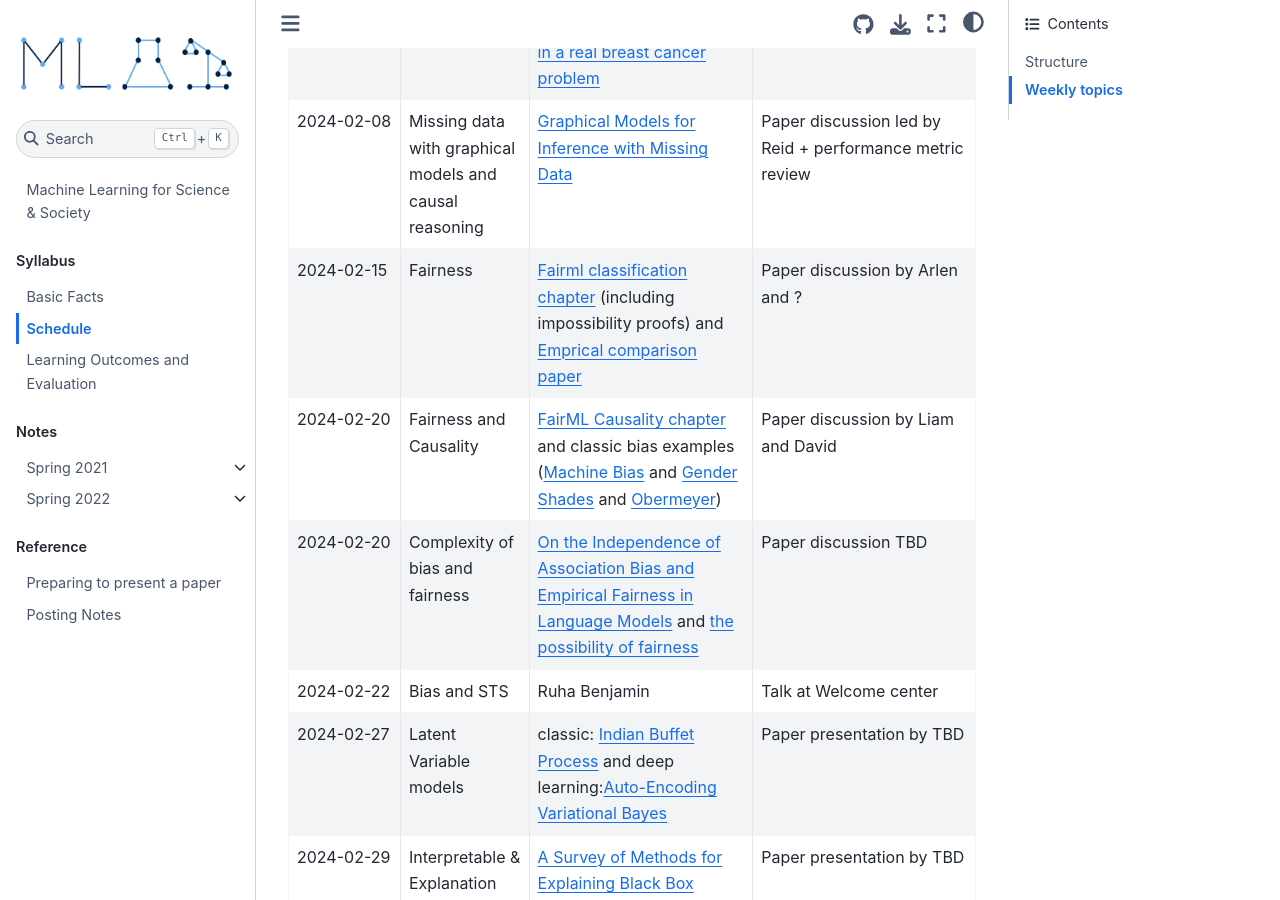
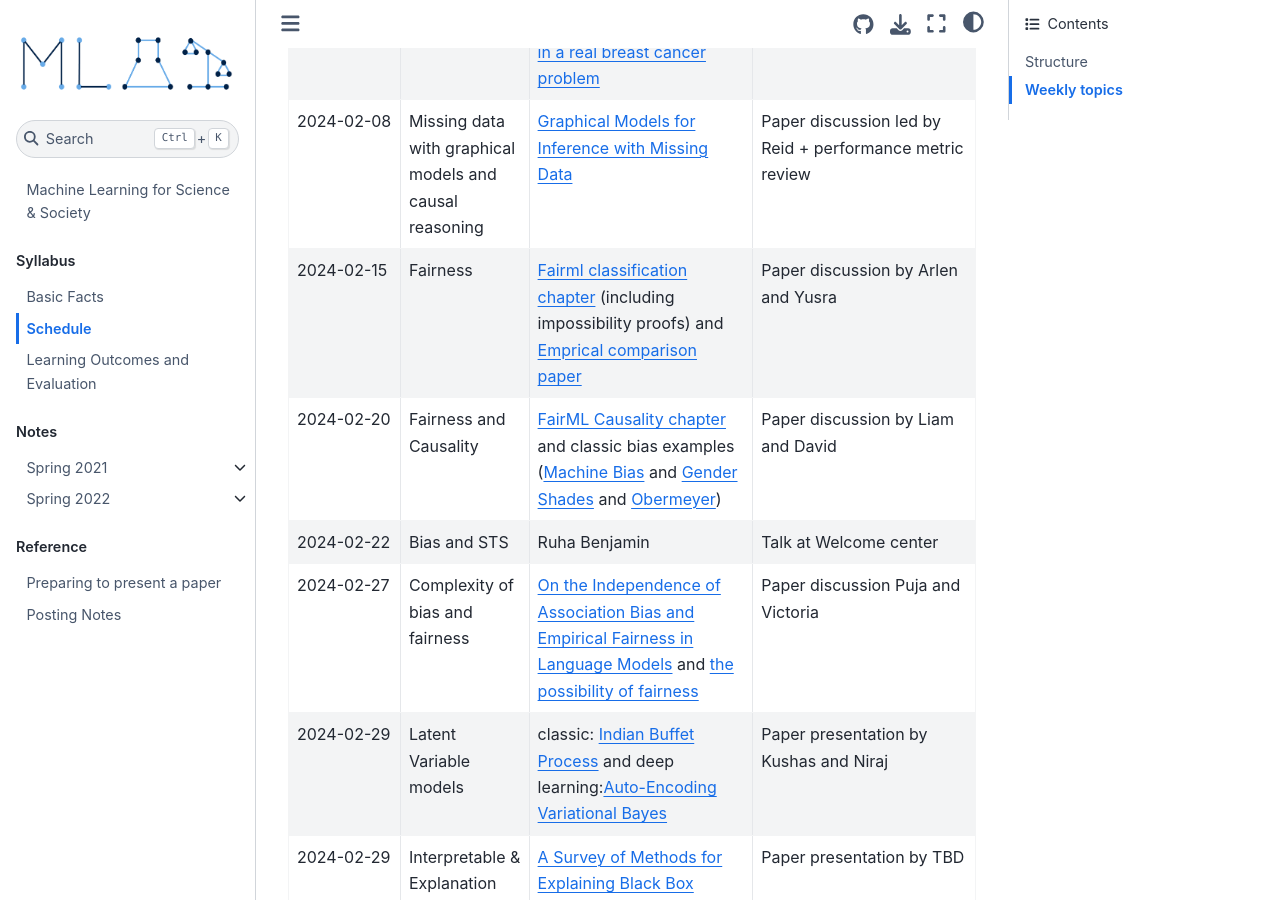
Before and after one commit to ml4scisoc/ml4scisoc.github.io, a Jupyter Book: the page built from syllabus/schedule.md, in a window 1280 px wide and 900 px high, scrolled down 2034 px. Built offline with Jupyter Book 1.0.4 settings and Sphinx 7.4.7 and the Sphinx Book theme 1.1.4, drawn with Linux system fonts in a browser that asks for light colours; pages that are not in the unit, such as notebooks, are missing from menus.

Commit message:
assign week of 2/27

```diff
--- a/syllabus/schedule.md
+++ b/syllabus/schedule.md
@@ -78,24 +78,24 @@ The first two weeks will be as follows, other papers will liklely be adjusted ba
 * - 2024-02-15
   - Fairness
   - [Fairml classification chapter](https://fairmlbook.org/classification.html) (including impossibility proofs) and [Emprical comparison paper](https://dl.acm.org/doi/10.1145/3287560.3287589)
-  - Paper discussion by Arlen and ?
+  - Paper discussion by Arlen and Yusra
 * - 2024-02-20
   - Fairness and Causality
   - [FairML Causality chapter](https://fairmlbook.org/causal.html) and classic bias examples ([Machine Bias](https://www.propublica.org/article/machine-bias-risk-assessments-in-criminal-sentencing) and [Gender Shades](http://proceedings.mlr.press/v81/buolamwini18a/buolamwini18a.pdf) and [Obermeyer](https://www.science.org/doi/full/10.1126/science.aax2342))
   - Paper discussion by Liam and David
-* - 2024-02-20
-  - Complexity of bias and fairness
-  -  [On the Independence of Association Bias and Empirical Fairness
-in Language Models](https://dl.acm.org/doi/pdf/10.1145/3593013.3594004) and [the possibility of fairness](https://dl.acm.org/doi/abs/10.1145/3593013.3594007)
-  - Paper discussion TBD
 * - 2024-02-22
   - Bias and STS
   - Ruha Benjamin
   - Talk at Welcome center
 * - 2024-02-27
+  - Complexity of bias and fairness
+  -  [On the Independence of Association Bias and Empirical Fairness
+in Language Models](https://dl.acm.org/doi/pdf/10.1145/3593013.3594004) and [the possibility of fairness](https://dl.acm.org/doi/abs/10.1145/3593013.3594007)
+  - Paper discussion Puja and Victoria
+* - 2024-02-29
   - Latent Variable models
   - classic: [Indian Buffet Process](https://jmlr.org/papers/volume12/griffiths11a/griffiths11a.pdf) and deep learning:[Auto-Encoding Variational Bayes](https://arxiv.org/pdf/1312.6114.pdf)
-  - Paper presentation by TBD
+  - Paper presentation by Kushas and Niraj
 * - 2024-02-29
   - Interpretable & Explanation Intro
   - [A Survey of Methods for Explaining Black Box Models](https://dl.acm.org/doi/pdf/10.1145/3236009) and [Interpretability Beyond Feature Attribution: Quantitative Testing with Concept Activation Vectors (TCAV)](https://arxiv.org/abs/1711.11279)
```
